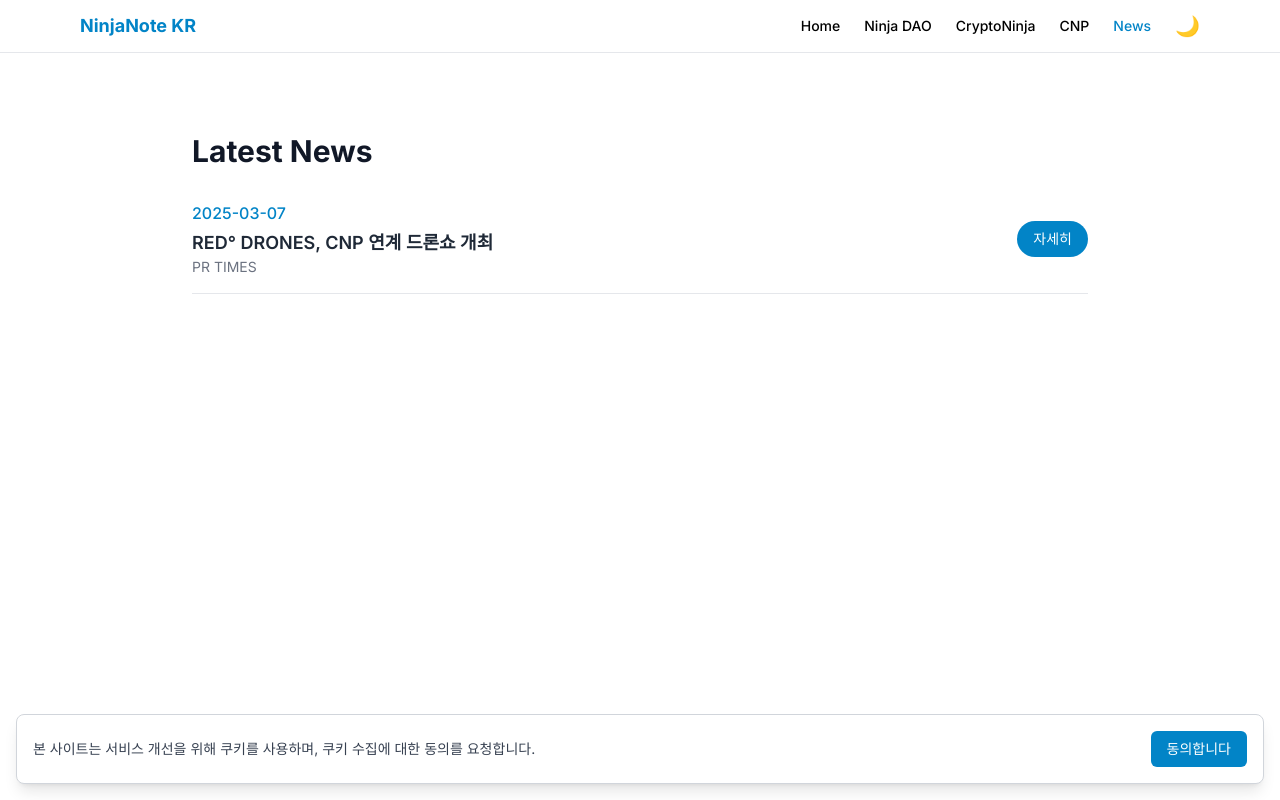
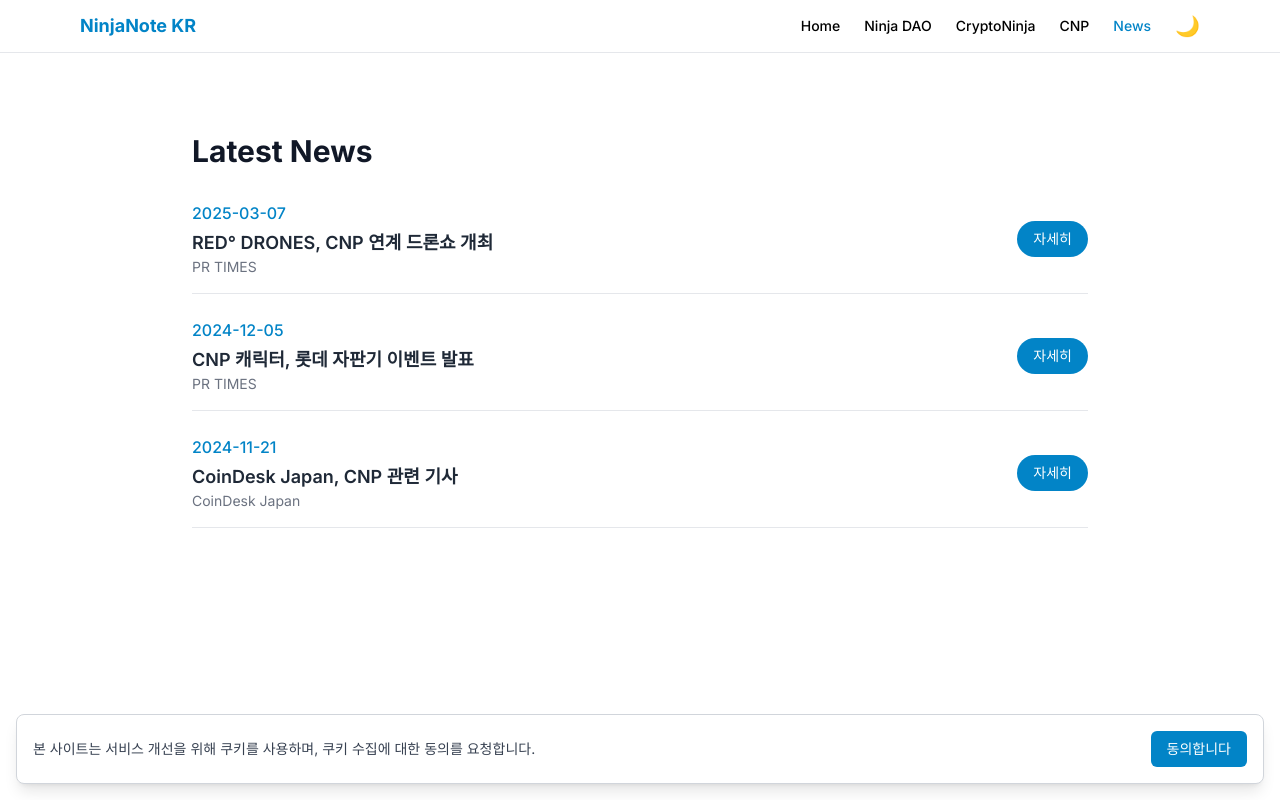
Before and after one commit to minjiblog/NinjaNoteKR, a Next.js app: page /news in a window 1280 px wide. Shown: the top 800 px of the page. Built offline with nearby package versions, Linux system fonts and the light colour scheme; a web font is replaced by a local one.

Commit message:
feat: add two additional news articles

```diff
--- a/src/app/news/page.tsx
+++ b/src/app/news/page.tsx
@@ -9,6 +9,20 @@ const newsItems = [
     title: "RED° DRONES, CNP 연계 드론쇼 개최",
     source: "PR TIMES",
     url: "https://prtimes.jp/main/html/rd/p/000000123.000072682.html",
+  },
+  {
+    id: 2,
+    date: "2024-12-05",
+    title: "CNP 캐릭터, 롯데 자판기 이벤트 발표", // TODO: 정확한 제목으로 수정
+    source: "PR TIMES",
+    url: "https://prtimes.jp/main/html/rd/p/000000109.000012092.html",
+  },
+  {
+    id: 3,
+    date: "2024-11-21",
+    title: "CoinDesk Japan, CNP 관련 기사", // TODO: 정확한 제목으로 수정
+    source: "CoinDesk Japan",
+    url: "https://www.coindeskjapan.com/260507/",
   },
 ];
 
```
